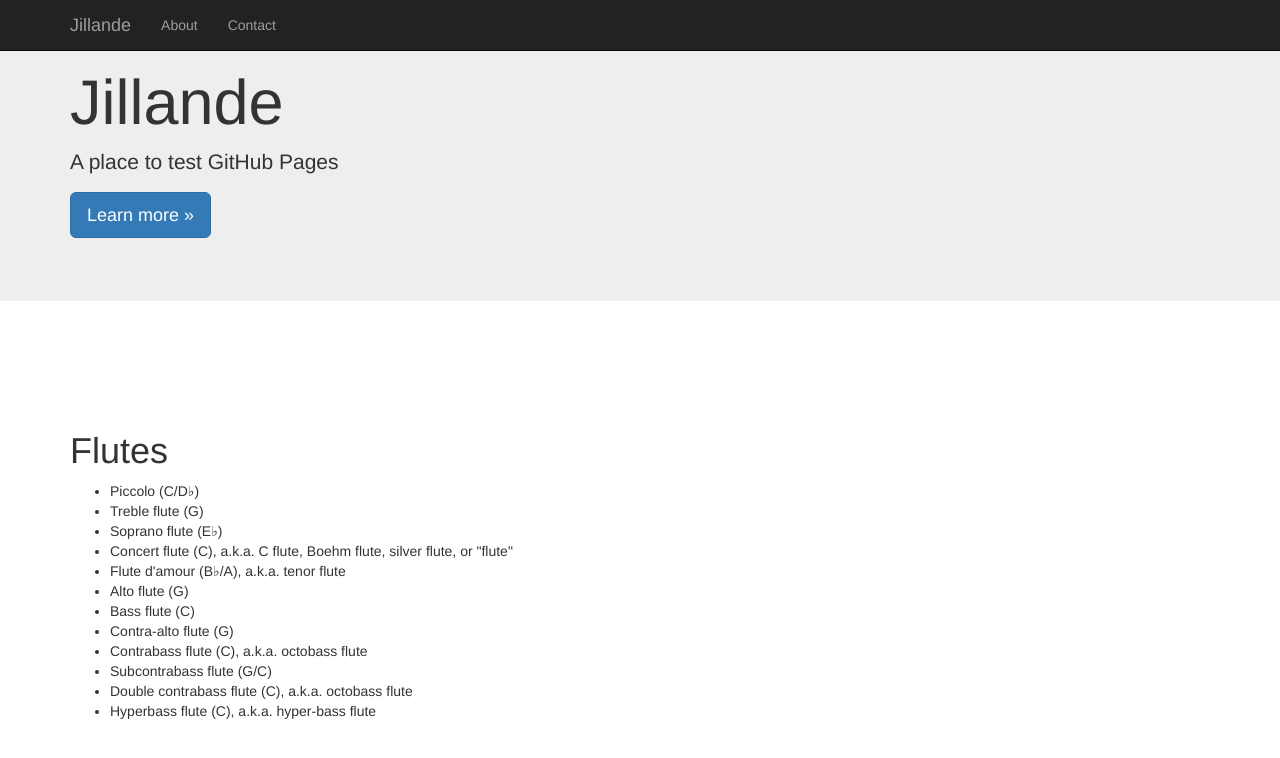
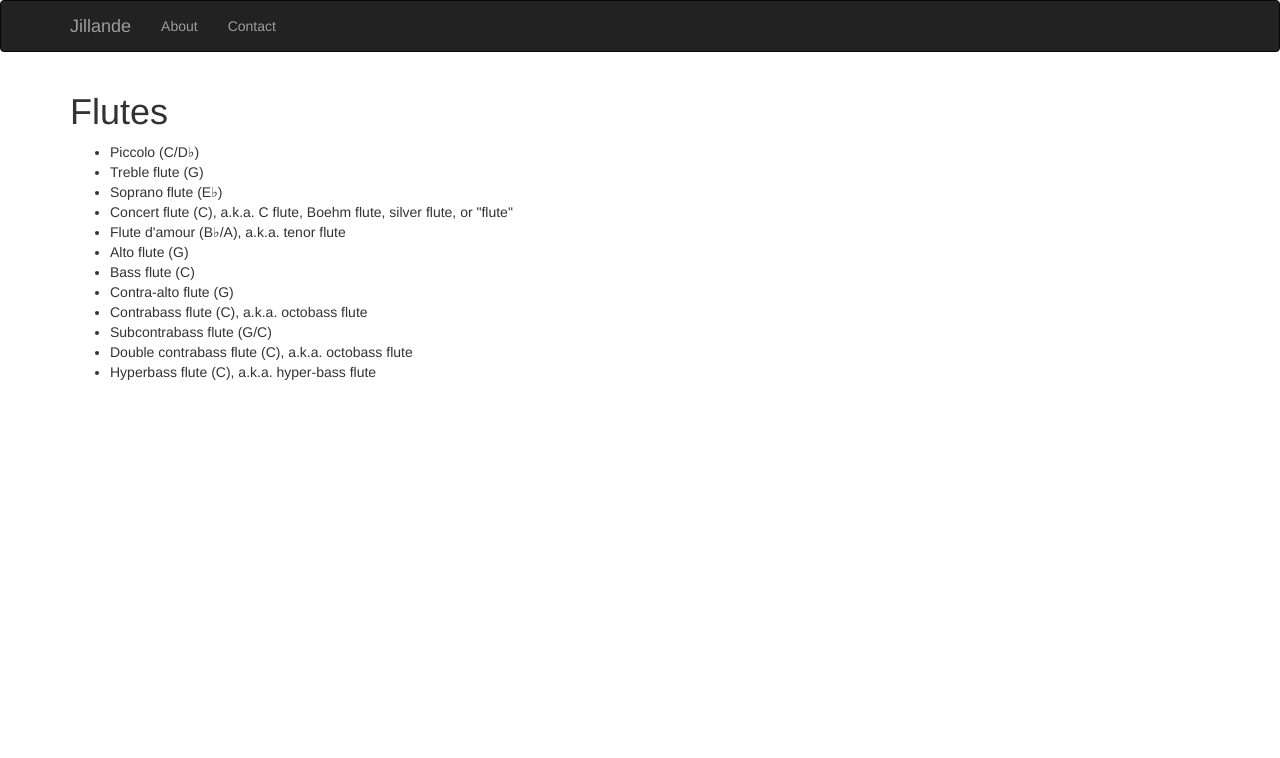
Before and after one commit to jillande/jillande.github.io, a Jekyll site: the page built from flutes.html, in a window 1280 px wide. Shown: the top 758 px of the page. Built offline with Jekyll 4.4.1, drawn with Linux system fonts in a browser that asks for light colours.

Commit message:
Remove Jumbotron

```diff
--- a/_includes/header.html
+++ b/_includes/header.html
@@ -10,7 +10,7 @@
   </head>
 
   <body>
-    <nav class="navbar navbar-inverse navbar-fixed-top">
+    <nav class="navbar navbar-inverse">
       <div class="container">
         <div class="navbar-header">
           <button type="button" class="navbar-toggle collapsed" data-toggle="collapse" data-target="#navbar" aria-expanded="false" aria-controls="navbar">
@@ -30,12 +30,4 @@
       </div>
     </nav>
 
-    <div class="jumbotron">
-      <div class="container">
-        <h1>Jillande</h1>
-        <p>A place to test GitHub Pages</p>
-        <p><a class="btn btn-primary btn-lg" href="#" role="button">Learn more &raquo;</a></p>
-      </div>
-    </div>
-
-    <div class="container" style="padding-top:8rem;">
+    <div class="container">
```
